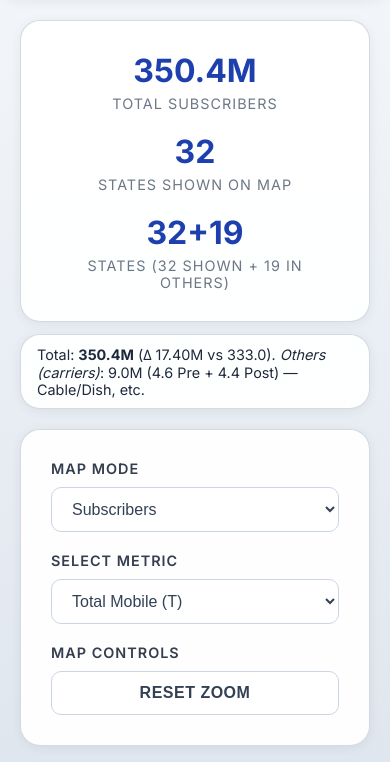
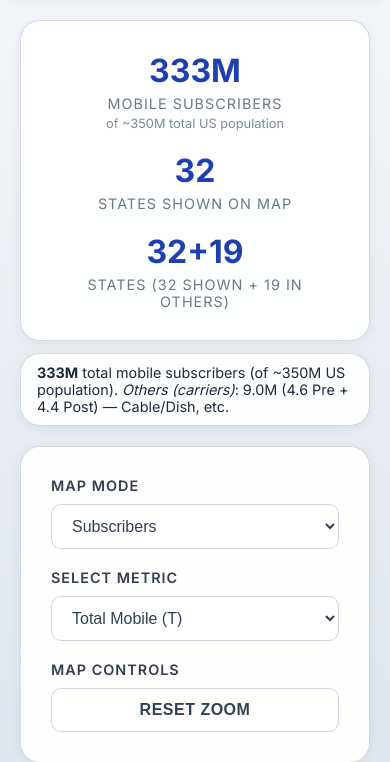
Before and after one commit to findbhavin/dataisbeautiful, a FastAPI app: page / in a window 390 px wide. Shown: the part 255-1017 px from the top of the page. Run offline with FastAPI, Linux system fonts and the light colour scheme; some libraries are stand-ins or nearby versions.

Commit message:
feat: 333M mobile subscribers vs 350M population display, stat subtitle

```diff
--- a/static/css/glassmorphism.css
+++ b/static/css/glassmorphism.css
@@ -322,6 +322,12 @@ button:active {
     letter-spacing: 1px;
 }
 
+.stat-subtitle {
+    font-size: 0.8rem;
+    opacity: 0.85;
+    margin-top: 4px;
+}
+
 /* Loading State */
 .loading {
     display: flex;
--- a/static/css/light-theme.css
+++ b/static/css/light-theme.css
@@ -26,6 +26,10 @@ body.theme-light .stat-value {
 
 body.theme-light .stat-label {
     color: #475569;
+}
+
+body.theme-light .stat-subtitle {
+    color: #64748b;
 }
 
 body.theme-light .info-banner {
--- a/static/js/map_semantic_zoom.js
+++ b/static/js/map_semantic_zoom.js
@@ -847,22 +847,21 @@ class MapVisualizer {
     }
 
     updateStats() {
-        // Total subscribers (all 33 rows: 32 states + Others aggregate)
+        // Mobile subscribers total: 333M (actual data). US population: ~350M.
+        const MOBILE_SUBSCRIBERS_TOTAL = 333;
+        const US_POPULATION_APPROX = 350;
         const totalElement = d3.select('#stat-total');
-        const totalMillions = this.data.by_state.reduce((sum, d) => sum + d.total_subscribers, 0);
-        const displayTotal = Math.round(totalMillions * 10) / 10; // Avoid float drift, match 333.0
         if (!totalElement.empty()) {
-            totalElement.text(`${displayTotal}M`);
+            totalElement.text(`${MOBILE_SUBSCRIBERS_TOTAL}M`);
         }
-        // Others (carriers) = 6.9M (5.6 Pre + 1.3 Post) - non-Big3 carriers
+        const subtitleEl = document.getElementById('stat-total-subtitle');
+        if (subtitleEl) subtitleEl.textContent = `of ~${US_POPULATION_APPROX}M total US population`;
         const othersCarriers = this.data.by_state.reduce((s, d) => s + d.others_total, 0);
         const othersCarriersPost = this.data.by_state.reduce((s, d) => s + d.others_postpaid, 0);
         const othersCarriersPre = this.data.by_state.reduce((s, d) => s + d.others_prepaid, 0);
         const diffNote = document.getElementById('map-total-note');
         if (diffNote) {
-            const diff = Math.abs(displayTotal - 333);
-            const diffText = diff >= 0.01 ? ` <span class="total-diff">(Δ ${(displayTotal - 333).toFixed(2)}M vs 333.0)</span>` : '';
-            diffNote.innerHTML = `Total: <strong>${displayTotal}M</strong>${diffText}. <em>Others (carriers)</em>: ${othersCarriers.toFixed(1)}M (${othersCarriersPre.toFixed(1)} Pre + ${othersCarriersPost.toFixed(1)} Post) — Cable/Dish, etc.`;
+            diffNote.innerHTML = `<strong>${MOBILE_SUBSCRIBERS_TOTAL}M</strong> total mobile subscribers (of ~${US_POPULATION_APPROX}M US population). <em>Others (carriers)</em>: ${othersCarriers.toFixed(1)}M (${othersCarriersPre.toFixed(1)} Pre + ${othersCarriersPost.toFixed(1)} Post) — Cable/Dish, etc.`;
         }
         // States shown on map (32 individual, excluding Others aggregate)
         const statesElement = d3.select('#stat-states');
--- a/templates/index.html
+++ b/templates/index.html
@@ -33,7 +33,8 @@
         <div class="glass-container stats-grid fade-in">
             <div class="stat-card">
                 <div class="stat-value" id="stat-total">-</div>
-                <div class="stat-label">Total Subscribers</div>
+                <div class="stat-label">Mobile Subscribers</div>
+                <div class="stat-subtitle" id="stat-total-subtitle">of ~350M total US population</div>
             </div>
             <div class="stat-card">
                 <div class="stat-value" id="stat-states">-</div>
```
